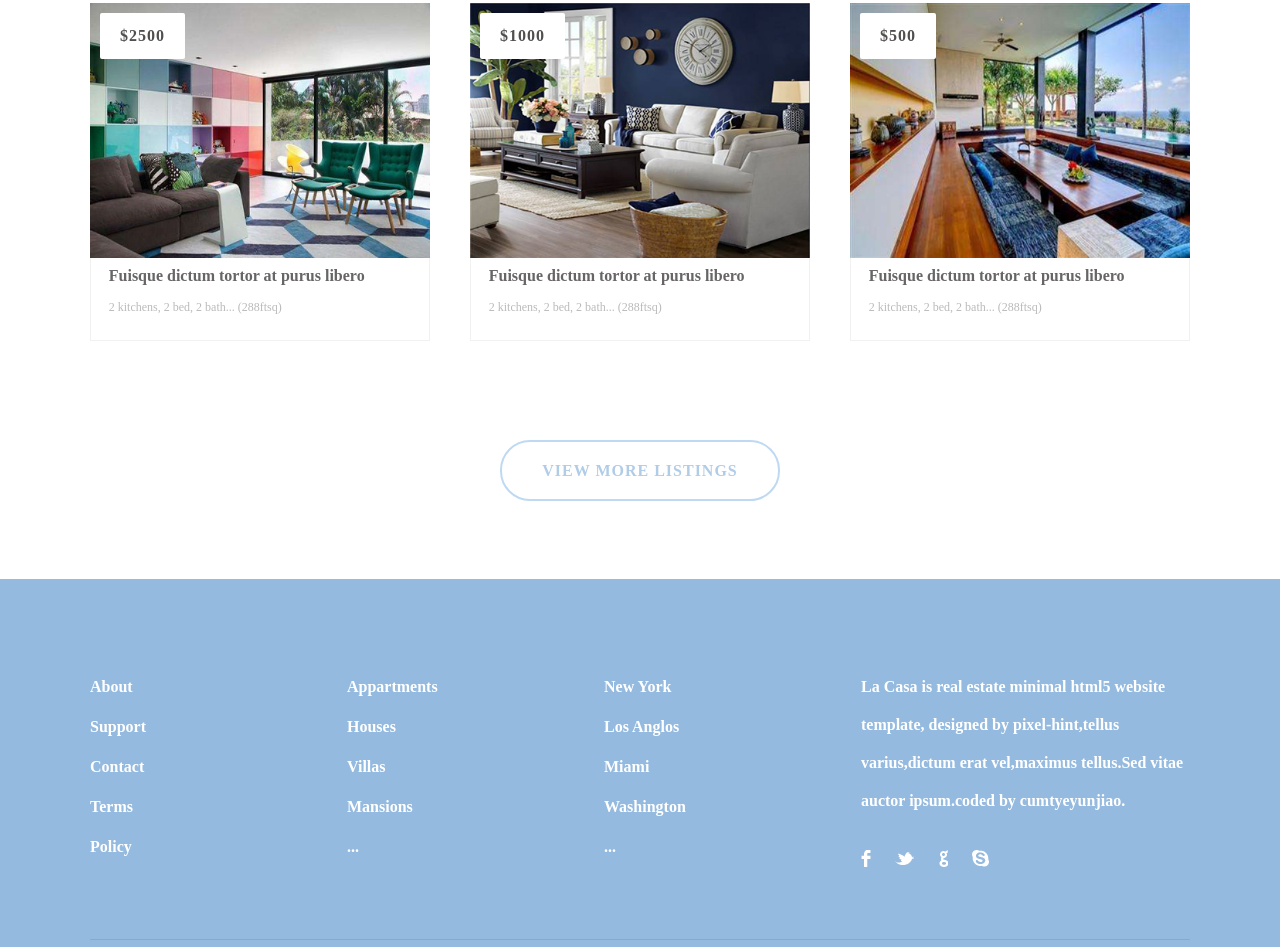
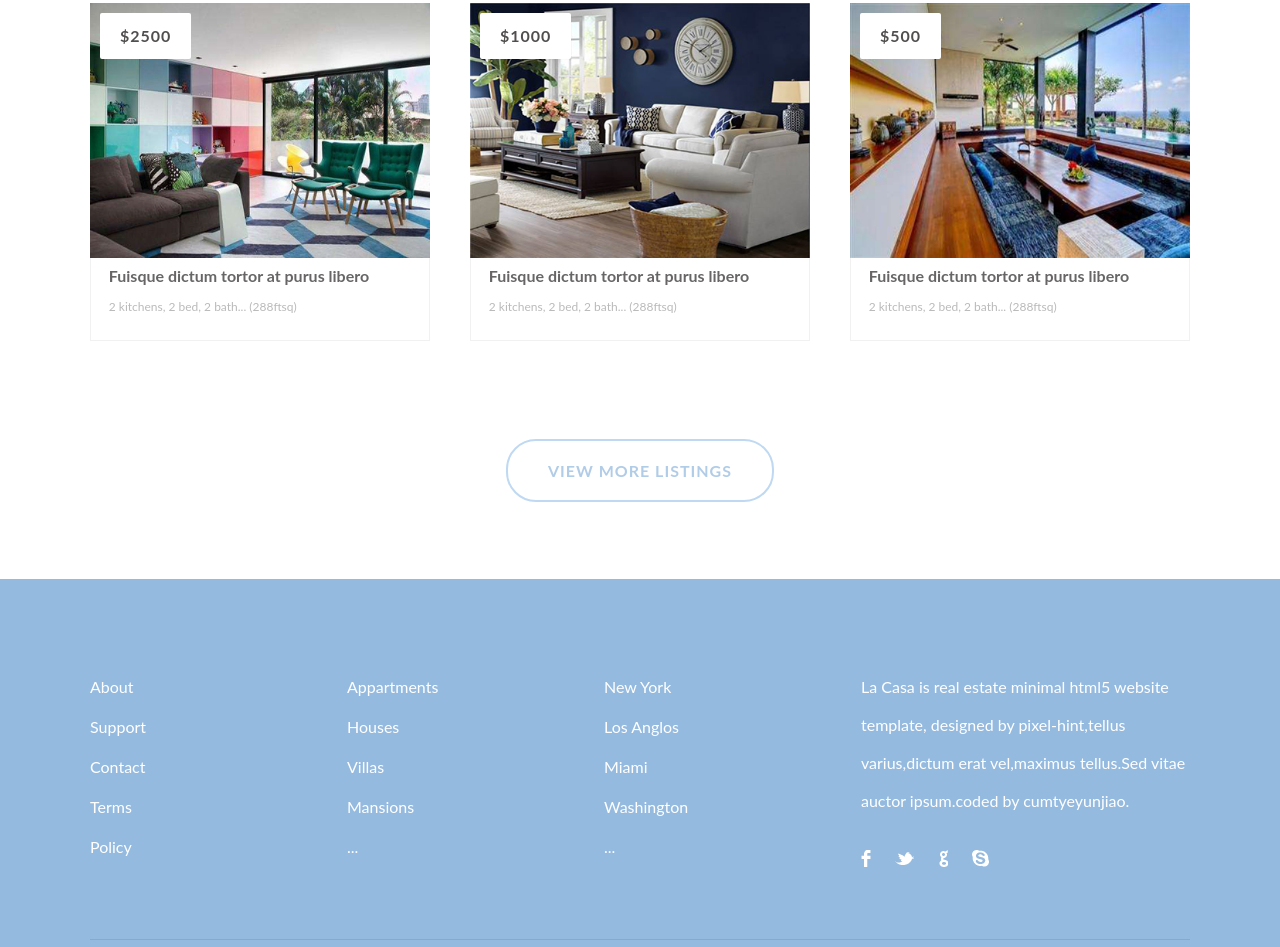
Before and after one commit to JessicaPotter2/PracticeWork, a plain HTML site: page 仿站20170306/index.html in a window 1280 px wide. Shown: the part 1853-2800 px from the top of the page. Drawn offline with Linux system fonts and the light colour scheme.

Commit message:
A little change about font

```diff
--- a/仿站20170306/css/main.css
+++ b/仿站20170306/css/main.css
@@ -10,7 +10,7 @@
 }
 /*通用*/
 .wrapper{max-width:1100px;margin: 0 auto;position: relative; }
-body{background: #fff;}
+body{background: #fff;font-family: Lato,arial,sans-serif;}
 /*house*/
 .house{width: 100%;height:900px;position: relative;background: url(../img/house.jpg) no-repeat center center;background-size: cover;-webkit-background-size:cover;-moz-background-size:cover;-o-background-size:cover;}
 header{width: 100%;height: 100px;background: rgba(16,34,51,.1);}
@@ -56,10 +56,10 @@ footer .links{width: 197px;}
 footer .footer>ul{overflow: hidden;}
 footer .footer>ul>li{display: block;float: left;list-style: none;margin-right: 60px;}
 footer ul li.links>ul>li{display: block;width: 100%;list-style: none;margin-bottom: 24px;}
-footer ul li.links>ul>li a{text-decoration: none;color: #fff;display: block;font-size: 16px;font-weight: bold;}
+footer ul li.links>ul>li a{text-decoration: none;color: #fff;display: block;font-size: 16px;}
 footer .footer>ul>li.about{width: 327px;}
 footer .footer>ul>li:last-child{margin-right: 0;}
-footer .about p{color: #fff;font-size: 16px;line-height: 38px;margin-top: -11px;font-weight: bold;}
+footer .about p{color: #fff;font-size: 16px;line-height: 38px;margin-top: -11px;}
 footer .about li{display: inline-block;margin-right: 20px;margin-top: 30px;}
 footer .about li a{background: url(../img/social.png) no-repeat;display: block;}
 footer .about li a.facebook{width: 10px;height: 18px;background-position: 0 0;}
```
